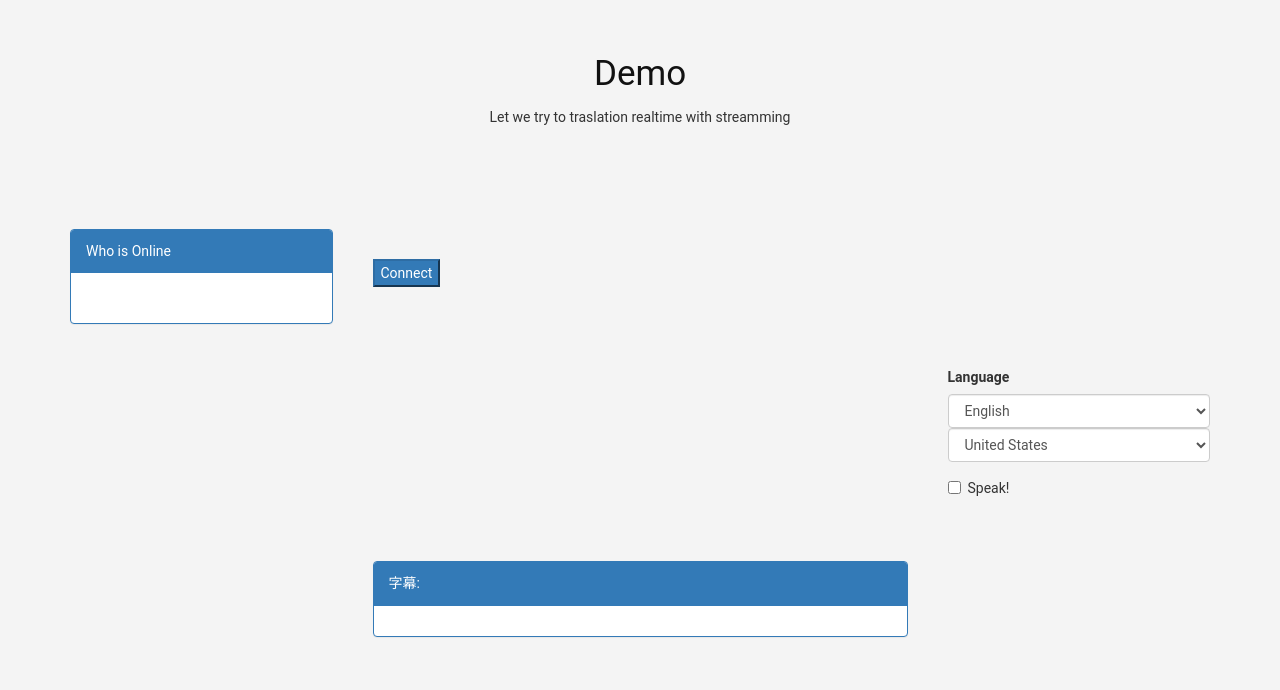
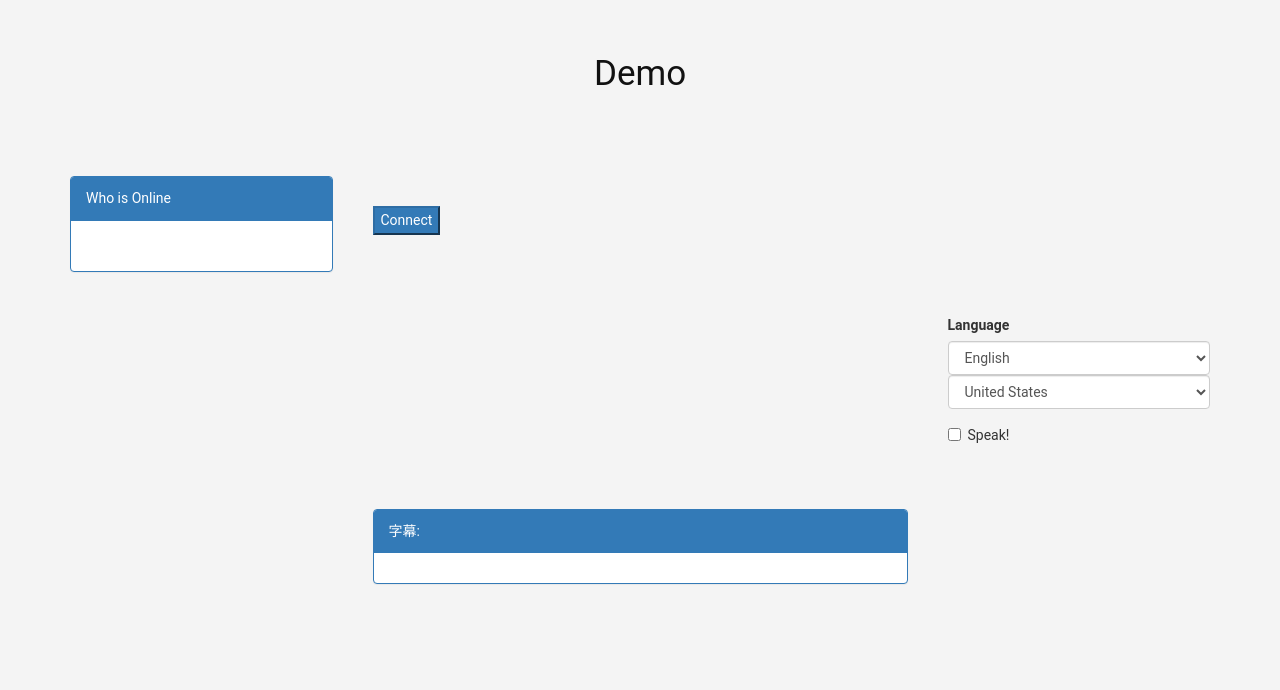
Before and after one commit to waynelkh/traspri, a website: page static/index.html in a window 1280 px wide. Shown: the part 1355-2045 px from the top of the page. Drawn offline with nearby package versions, Linux system fonts and the light colour scheme; files that its build step writes are made by us from their sources; files whose address does not match are found by name.

Commit message:
Chagne english

```diff
--- a/static/index.html
+++ b/static/index.html
@@ -199,7 +199,6 @@
 		<div class="container">
 			<div class="text-center">
 				<h3>Demo</h3>
-				<p>Let we try to traslation realtime with streamming</p>
 			</div>
 			<div class="row">
                  <div class="col-md-3 wow fadeInRight" data-wow-offset="0" data-wow-delay="0.3s">
```
